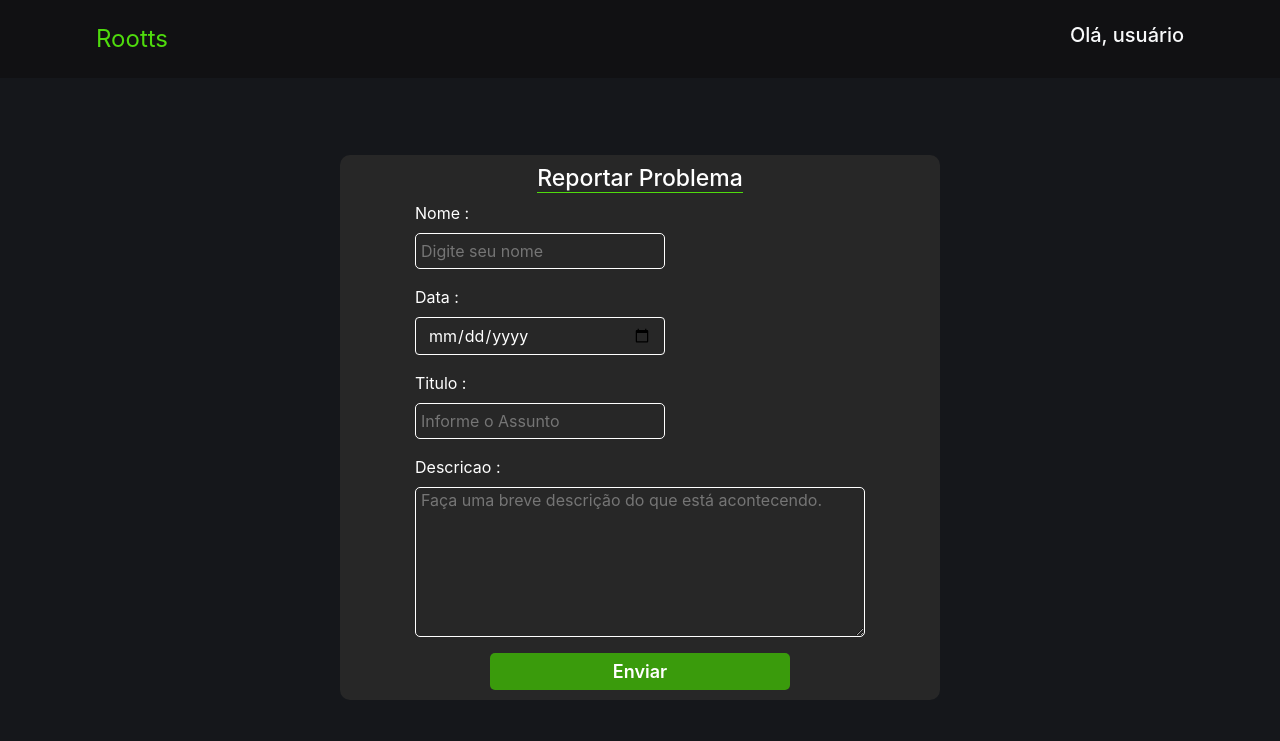
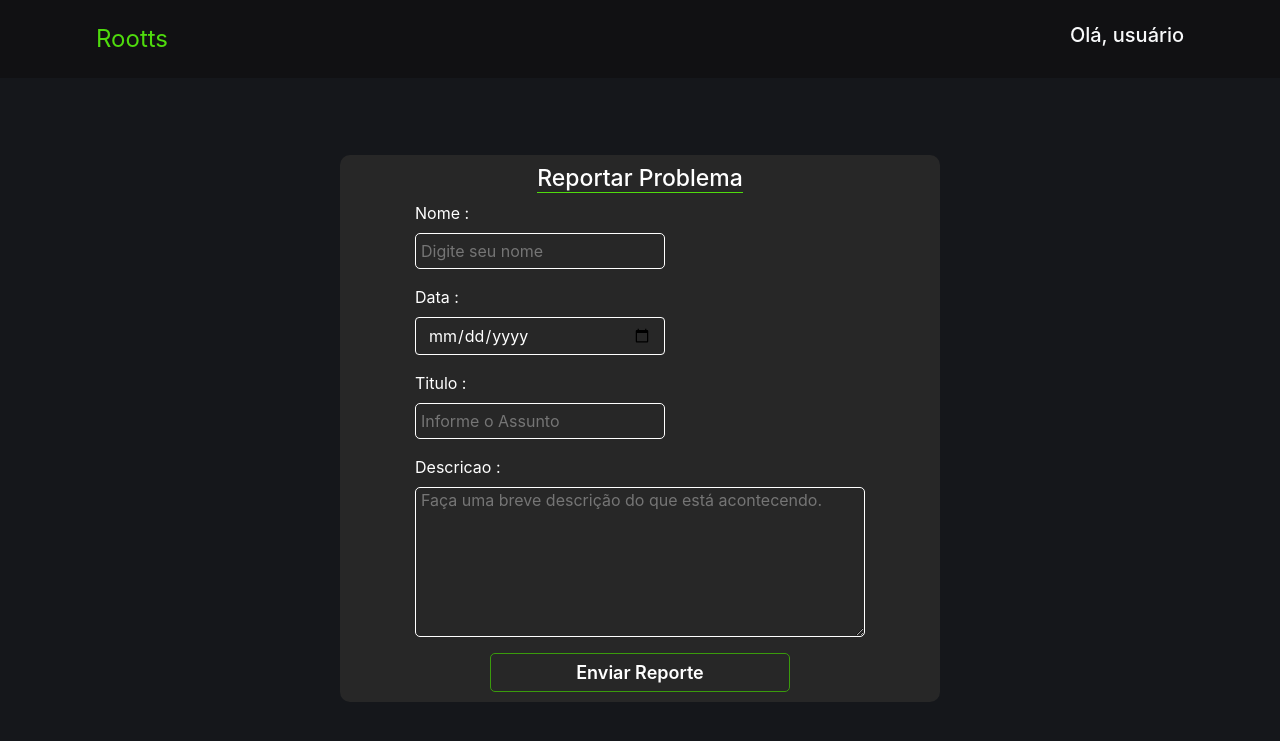
Before and after one commit to Rootts-CESAR/Rootts-web, a Django app: page /denuncia_formulario/ in a window 1280 px wide. Shown: the top 741 px of the page. Run offline with Django 3.2, Linux system fonts and the light colour scheme; parts of the project's set-up code (start-up, migrations or seed data) failed here and were passed over; some libraries are stand-ins or nearby versions.

Commit message:
BUG FIX: RTTS-31(Tela Reportar Problema)  RTTS-39

```diff
--- a/roottsApp/models.py
+++ b/roottsApp/models.py
@@ -17,7 +17,7 @@ class Encosta(models.Model):
         return self.nome, self.local
 
 class Formulario_denuncia(models.Model):
-    nome = models.CharField(max_length = 20, blank = False, null = True)
-    data = models.DateField(blank = True, null = True)
-    titulo = models.CharField(max_length = 30,blank = True, null = True)
-    descricao = models.TextField(max_length=500,blank = True, null = True)
+    nome = models.CharField(max_length = 50)
+    data = models.DateField(blank = True)
+    titulo = models.CharField(max_length = 50)
+    descricao = models.TextField(max_length=500)
--- a/roottsApp/templates/denuncia_formulario.html
+++ b/roottsApp/templates/denuncia_formulario.html
@@ -14,7 +14,6 @@
       }
       body {
         background-color: #15171b;
-        overflow: hidden;
       }
 
       #logo {
@@ -69,14 +68,18 @@
       }
       .button-box button {
         width: 300px;
-        background-color: #3a9b0c;
+        border: 1px solid #3a9b0c;
         font-size: 18px;
         font-weight: 600;
         padding: 5px;
         color: white;
-        border: none;
+        background: none;
         outline: none;
         border-radius: 5px;
+        transition: all 300ms ease-in-out;
+      }
+      .button-box button:hover {
+        background-color: #3a9b0c;
       }
       .descricao {
         outline: none;
@@ -167,10 +170,9 @@
             <p class="help-text">{{field.help_text}}</p>
             {% endif %} {{field.errors}}
           </div>
-          {% endfor %}
-          {% comment %} Only Submit if is commited {% endcomment %}
+          {% endfor %} {% comment %} Only Submit if is commited {% endcomment %}
           <div class="button-box">
-            <button type="submit" value="enviar">Enviar</button>
+            <button type="submit" value="enviar">Enviar Reporte</button>
           </div>
         </form>
       </div>
```
